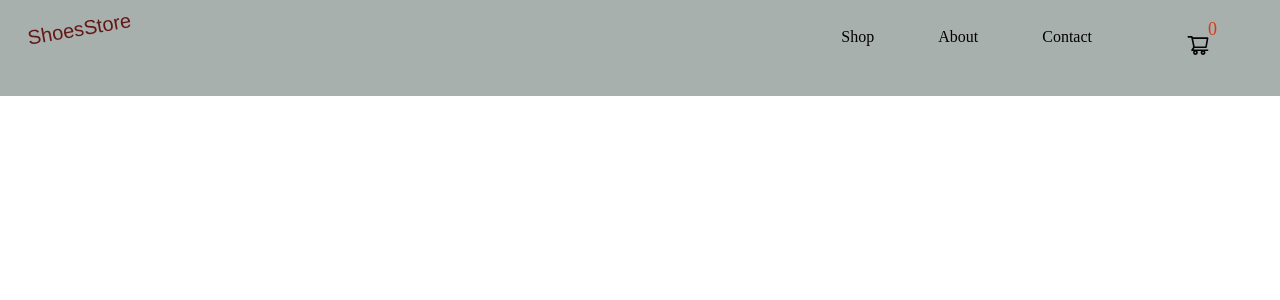
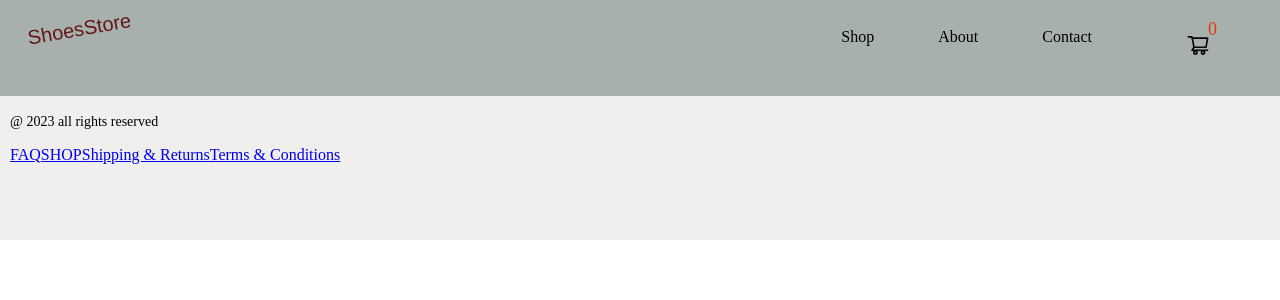
Before and after one commit to mohitkg01/shoes, a React (Create React App) app: page / in a window 1280 px wide. Shown: the top 300 px of the page. Built offline with nearby package versions, Linux system fonts and the light colour scheme.

Commit message:
added footer page

```diff
--- a/src/App.js
+++ b/src/App.js
@@ -6,6 +6,7 @@ import About from "./Components/Header/About/About";
 import Contact from "./Components/Header/Contact/Contact";
 import Home from "./Components/Home/Home";
 import Cartpage from "./Components/Cart/Cartpage";
+import Footer from "./Components/Footer/Footer";
 
 
 function App() {
@@ -19,6 +20,7 @@ function App() {
       <Route path="/contact" element={<Contact/>}/>
       <Route path="/cart" element={<Cartpage/>} />
     </Routes>
+    <Footer/>
    </Router>
   );
 }
--- /dev/null
+++ b/src/Components/Footer/Footer.css
@@ -0,0 +1,14 @@
+.footer{
+    height: 18vh;
+    background: #d8d6d363;
+}
+.footerl{
+    margin-left: 10px;
+}
+.footerr{
+    margin-left: 10px;
+}
+.footerr>Link{
+    padding: 20px;
+    color: black;
+}
--- /dev/null
+++ b/src/Components/Footer/Footer.jsx
@@ -0,0 +1,22 @@
+import React from 'react'
+import './Footer.css'
+import { Link } from 'react-router-dom'
+
+const Footer = () => {
+  return (
+    <div className="footer">
+        <br />
+        <div className="footerl">
+            <p>@ 2023 all rights reserved</p>
+        </div>
+        <div className="footerr">
+            <Link>FAQ</Link>
+            <Link to="/home">SHOP</Link>
+            <Link>Shipping & Returns</Link>
+            <Link>Terms & Conditions</Link>
+        </div>
+    </div>
+  )
+}
+
+export default Footer
--- a/src/Components/Header/Shop/Data.jsx
+++ b/src/Components/Header/Shop/Data.jsx
@@ -102,7 +102,7 @@ const product = {
       rating: "5",
       btn: "Buy Now",
       img: product7,
-      price: "150",
+      price: "2000",
       color: "from-sky-600 to-indigo-600",
       shadow: "shadow-lg shadow-blue-500",
     },
@@ -110,10 +110,10 @@ const product = {
       id: "0M0x2",
       title: "Nike Air Force Green",
       text: "MEN Running Shoes",
-      rating: "4.5",
+      rating: "4",
       btn: "Buy Now",
       img: product2,
-      price: "150",
+      price: "2500",
       color: "from-green-500 to-emerald-500",
       shadow: "shadow-lg shadow-green-500",
     },
@@ -124,7 +124,7 @@ const product = {
       rating: "5",
       btn: "Buy Now",
       img: product3,
-      price: "150",
+      price: "5000",
       color: "from-red-500 to-rose-500",
       shadow: "shadow-lg shadow-rose-500",
     },
@@ -135,7 +135,7 @@ const product = {
       rating: "3",
       btn: "Buy Now",
       img: product4,
-      price: "150",
+      price: "1500",
       color: "from-orange-500 to-amber-500",
       shadow: "shadow-lg shadow-orange-500",
     },
@@ -143,10 +143,10 @@ const product = {
       id: "0M0x5",
       title: "Nike Adapt BB Pro",
       text: "MEN Running Shoes",
-      rating: "5",
+      rating: "2",
       btn: "Buy Now",
       img: product5,
-      price: "150",
+      price: "6000",
       color: "from-gray-900 to-yellow-500",
       shadow: "shadow-lg shadow-yellow-500",
     },
@@ -154,10 +154,10 @@ const product = {
       id: "0M0x6",
       title: "Air Jordan PR3",
       text: "MEN Running Shoes",
-      rating: "3.5",
+      rating: "3",
       btn: "Buy Now",
       img: product6,
-      price: "150",
+      price: "6500",
       color: "from-blue-500 to-cyan-500",
       shadow: "shadow-lg shadow-cyan-500",
     },
@@ -168,7 +168,7 @@ const product = {
       rating: "4",
       btn: "Buy Now",
       img: product1,
-      price: "150",
+      price: "7500",
       color: "from-yellow-500 to-yellow-500",
       shadow: "shadow-lg shadow-yellow-500",
     },
@@ -179,7 +179,7 @@ const product = {
       rating: "5",
       btn: "Buy Now",
       img: product9,
-      price: "150",
+      price: "2500",
       color: "from-[#936550] to-orange-900",
       shadow: "shadow-lg shadow-orange-800",
     },
@@ -190,7 +190,7 @@ const product = {
       rating: "3",
       btn: "Buy Now",
       img: product10,
-      price: "150",
+      price: "1950",
       color: "from-indigo-700 to-indigo-700",
       shadow: "shadow-lg shadow-indigo-500",
     },
@@ -201,7 +201,7 @@ const product = {
       rating: "5",
       btn: "Buy Now",
       img: product12,
-      price: "150",
+      price: "10000",
       color: "from-green-600 to-lime-500",
       shadow: "shadow-lg shadow-lime-500",
     },
@@ -212,7 +212,7 @@ const product = {
       rating: "5",
       btn: "Buy Now",
       img: product11,
-      price: "150",
+      price: "1500",
       color: "from-slate-900 to-black",
       shadow: "shadow-lg shadow-black",
     },
@@ -223,7 +223,7 @@ const product = {
       rating: "5",
       btn: "Buy Now",
       img: product8,
-      price: "150",
+      price: "15000",
       color: "from-blue-900 to-blue-500",
       shadow: "shadow-lg shadow-blue-500",
     },
```
